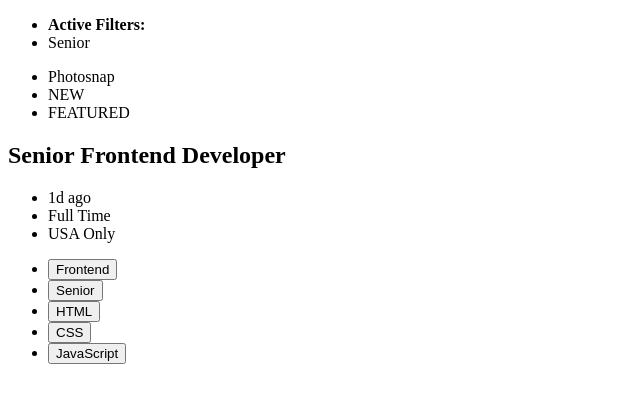
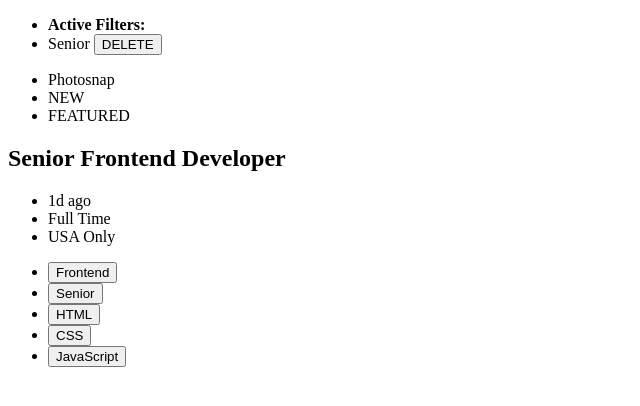
Before and after one commit to karolkos-glitch/static-job-listings-master, a React (Create React App) app: page / in a window 1280 px wide. Both pictures are taken after a click on the button "Senior". Shown: the top 406 px of the page, without its empty margins (0-640 px from the left). Built offline with nearby package versions, Linux system fonts and the light colour scheme.

Commit message:
now jobs filtering should work properly

```diff
--- a/src/components/Jobs.tsx
+++ b/src/components/Jobs.tsx
@@ -7,12 +7,17 @@
 
 const Jobs = () => {
   const [activeFilters, setactiveFilters] = useState<string[]>([]);
-  const [jobs, setJobs] = useState<JOB[]>(jobs_data);
+  const [jobs, setJobs] = useState<JOB[]>([]);
+  const deleteFilter = (filter :string) => {
+    setactiveFilters(prevFilters => prevFilters.filter(el => el!== filter))
+  }
+
   useEffect(() => {
    console.log("Job list has changed!")
+   setJobs(jobs_data);
    if(activeFilters.length !== 0){
      console.log("There are some filters!");
-     let newJobs : JOB[] = jobs;
+     let newJobs : JOB[] = jobs_data;
      for(let i=0; i < activeFilters.length; i++){
        let filterToApply = activeFilters[i];
        newJobs = newJobs.filter(job => {
@@ -22,13 +27,14 @@
      }
      setJobs(newJobs);
    }
+  //  eslint-disable-next-line react-hooks/exhaustive-deps
    }, [activeFilters])
 
   return (
     <Fragment>
       <ul>
         <li><strong>Active Filters:</strong></li>
-        {activeFilters.map(filter=> <li key={filter}>{filter}</li>)}
+        {activeFilters.map(filter=> <li key={filter}>{filter} <button onClick={()=>deleteFilter(filter)}>DELETE</button></li>)}
       </ul>
       {jobs.map(job => <Job key={job.id} activateFilters={setactiveFilters} {...job}/>)}
     </Fragment>
```
Also changed, not shown: 1 other file (tests, documents, lock files or other folders).
